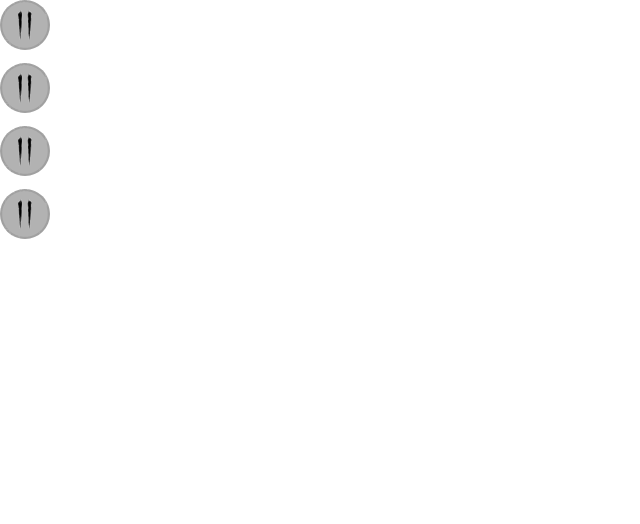
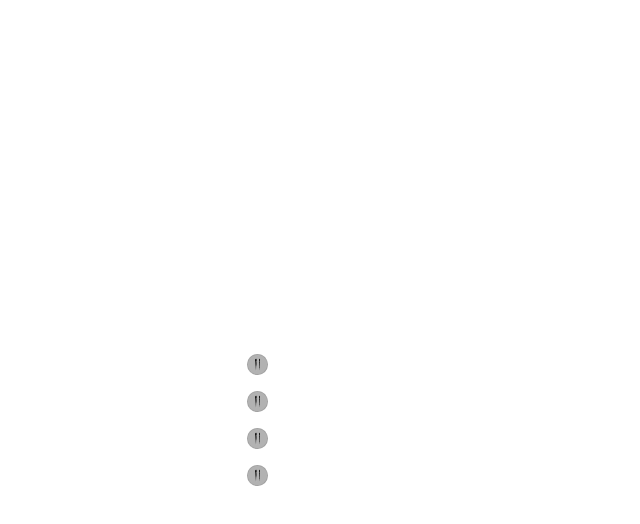
Before and after one commit to nemonn/dbd-hook-counter, a Vue app: page / in a window 1280 px wide. Shown: the top 524 px of the page, without its empty margins (0-640 px from the left). Built offline with nearby package versions, Linux system fonts and the light colour scheme.

Commit message:
Dinamically support all resolutions

```diff
--- a/src/App.vue
+++ b/src/App.vue
@@ -2,9 +2,12 @@
   <div
     class="container"
     :style="`
+      --width: ${ui.width}px;
+      --height: ${ui.height}px;
       --size: ${ui.size}px;
-      --spacing: ${ui.spacing}px;`
-    "
+      --spacing: ${ui.spacing}px;
+      --top: ${ui.top}px;
+      --left: ${ui.left}px`"
   >
     <div class="players">
       <Player
@@ -19,7 +22,7 @@
 <script setup lang="ts">
 import { reactive } from "vue"
 import Player from "./components/Player.vue"
-import { resolutions } from "./resolutions";
+import { getUi } from "./ui"
 
 const ui = reactive(getUi())
 
@@ -29,16 +32,6 @@ const players = reactive<{ [player: string]: number }>({
   3: 0,
   4: 0
 })
-
-function getUi () {
-  const resolution = `${screen.width}x${screen.height}`
-  const preset = resolutions[resolution] || resolutions._default
-
-  return {
-    size: preset.size,
-    spacing: preset.spacing
-  }
-}
 
 function addStage (player: string) {
   let stage = players[player] + 1
@@ -68,16 +61,22 @@ if (window.electron) {
 @import url(./main.css);
 
 .container {
+  width: var(--width);
+  height: var(--height);
+  position: relative;
   display: flex;
+  justify-content: center;
+  align-items: center;
 }
 
 .players {
-  display: inline-flex;
+  position: absolute;
+  display: flex;
   flex-flow: column nowrap;
   justify-content: flex-start;
   align-items: flex-start;
   gap: var(--spacing);
-  border-top-left-radius: 4px;
-  border-bottom-left-radius: 4px;
+  left: var(--left);
+  top: var(--top);
 }
 </style>
--- a/src/main.css
+++ b/src/main.css
@@ -11,4 +11,8 @@ body {
 #app {
   width: 100%;
   height: 100vh;
+  display: flex;
+  flex-flow: column nowrap;
+  justify-content: center;
+  align-items: center;
 }
--- a/src/resolutions.ts
+++ /dev/null
@@ -1,122 +0,0 @@
-interface Resolutions {
-  [resolution: string]: {
-    size: number
-    spacing: number
-    left: number
-    top: number
-  }
-}
-
-export const resolutions: Resolutions = {
-  "3840x2160": {
-    size: 108,
-    spacing: 69,
-    left: 30,
-    top: 853
-  },
-
-  "3200x1800": {
-    size: 86,
-    spacing: 61,
-    left: 26,
-    top: 713
-  },
-
-  "3072x1728": {
-    size: 86,
-    spacing: 55,
-    left: 24,
-    top: 683
-  },
-
-  "2560x1440": {
-    size: 73,
-    spacing: 45,
-    left: 19,
-    top: 569
-  },
-
-  "2048x1536": {
-    size: 58,
-    spacing: 36,
-    left: 15,
-    top: 647
-  },
-
-  "2048x1080": {
-    size: 50,
-    spacing: 38,
-    left: 16,
-    top: 429
-  },
-
-  "1920x1200": {
-    size: 52,
-    spacing: 36,
-    left: 17,
-    top: 488
-  },
-
-  "1920x1080": {
-    size: 50,
-    spacing: 38,
-    left: 16,
-    top: 429
-  },
-
-  "1760x990": {
-    size: 47,
-    spacing: 34,
-    left: 21,
-    top: 392
-  },
-
-  "1680x1050": {
-    size: 47,
-    spacing: 30,
-    left: 17,
-    top: 426
-  },
-
-  "1600x1200": {
-    size: 44,
-    spacing: 29,
-    left: 15,
-    top: 507
-  },
-
-  "1600x900": {
-    size: 45,
-    spacing: 28,
-    left: 16,
-    top: 356
-  },
-
-  "1366x768": {
-    size: 36,
-    spacing: 27,
-    left: 15,
-    top: 304
-  },
-
-  "1280x1024": {
-    size: 36,
-    spacing: 23,
-    left: 11,
-    top: 436
-  },
-
-  "1280x720": {
-    size: 34,
-    spacing: 25,
-    left: 12,
-    top: 285
-  },
-
-  _default: {
-    size: 50,
-    spacing: 13,
-    left: 25,
-    top: 20
-  }
-}
--- a/src/ui.ts
+++ b/src/ui.ts
@@ -1,40 +1,50 @@
-import { screen, dialog } from "electron"
-import { resolutions } from "./resolutions";
+function forceAspectRatio ({
+  width,
+  height,
+  x,
+  y
+}: {
+  width: number,
+  height: number,
+  x: number,
+  y: number
+}): {
+  width: number,
+  height: number
+} {
 
-interface UI {
-  width: number
-  height: number
-  left: number
-  top: number
-  size: number
-  spacing: number
+  const targetWidth = height * (x / y)
+  const targetHeight = width * (y / x)
+
+  if (targetWidth <= width) return { width: targetWidth, height }
+
+  return { width, height: targetHeight }
 }
 
-export const ui: UI = {
-  width: 0,
-  height: 0,
-  left: 0,
-  top: 0,
-  size: 0,
-  spacing: 0
+export function getUi () {
+  const { width, height } = forceAspectRatio({
+    width: screen.width,
+    height: screen.height,
+    x: 16,
+    y: 9
+  })
+
+  /*
+    FHD
+    width: 1920
+    height: 1080
+    size: 50
+    spacing: 38
+    left: 16
+    top: 429
+  */
+
+  return {
+    width,
+    height,
+    size: Math.round(height / 100 * 4.63),
+    spacing: Math.round(height / 100 * 3.52),
+    top: Math.round(height / 100 * 39.72),
+    left: Math.round(width / 100 * 0.83)
+  }
 }
-
-export function createUI () {
-  const { width, height } = screen.getPrimaryDisplay().size
-  const resolution = `${width}x${height}`
-  let preset = resolutions[resolution]
-
-  if (!preset) {
-    dialog.showErrorBox("Unsupported resolution", `${resolution} resolution is not supported.`)
-    preset = resolutions._default
-  }
-
-  ui.width = preset.size,
-  ui.height = preset.size * 4 + preset.spacing * 3,
-  ui.left = preset.left,
-  ui.top = preset.top,
-  ui.size = preset.size,
-  ui.spacing = preset.spacing
-
-  return ui
-}
```
Also changed, not shown: src/main.ts (+1 -7 lines), 1 other file (tests, documents, lock files or other folders).
